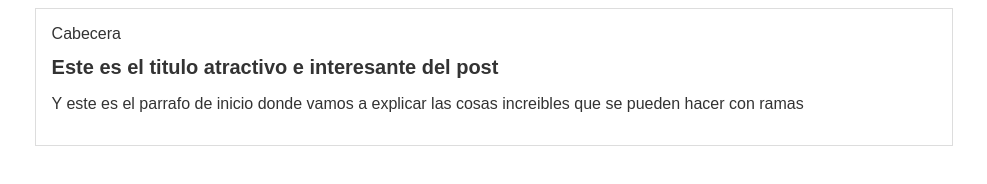
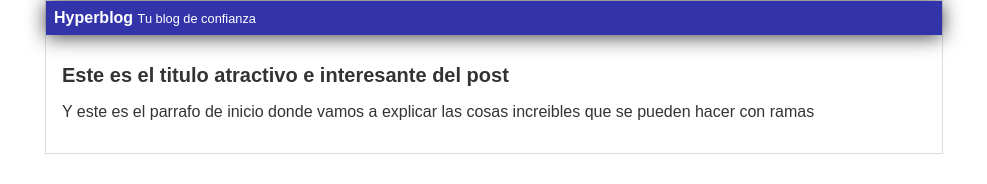
Before and after one commit to luchx88/hyperblog, a plain HTML site: page index.html in a window 1280 px wide. Shown: the whole page, without its empty margins (146-1133 px from the left). Drawn offline with Linux system fonts and the light colour scheme.

Commit message:
Finalizada la cabecera con diseño azul

```diff
--- a/css/estilos.css
+++ b/css/estilos.css
@@ -1,14 +1,31 @@
 body
 {
+    color: #333;
     text-align: center;
-    color: #333;
     font-family: Arial, Helvetica, sans-serif;
     font-size: 16px;
+    margin: 0;
+    padding: 0;
+}
+#cabecera
+{
+    background: #33A;
+    box-shadow: 0px 2px 20px 0px rgba(0,0,0,0.75);
+    color: white;
+    font-weight: bold;
+    margin: 0;
+    padding: 0.5em;
+}
+#cabecera #tagline
+{
+    padding: 0 0 0 1;
+    font-weight: normal;
+    font-size: 0.8em;
 }
 #container
 {
     width: 70%;
-    padding: 1em;
+    padding: 0;
     text-align: left;
     border: 1px solid #DDD;
     margin: 0 auto;
@@ -17,3 +34,7 @@ body
 {
     font-size: 20px;
 }
+#post
+{
+    padding: 1em;
+}
--- a/index.html
+++ b/index.html
@@ -10,7 +10,8 @@
 <body>
     <div id="container">
        <div id="cabecera">
-           Cabecera
+           Hyperblog
+           <span id="tagline">Tu blog de confianza</span>
        </div>
         <div id="post">
 
```
